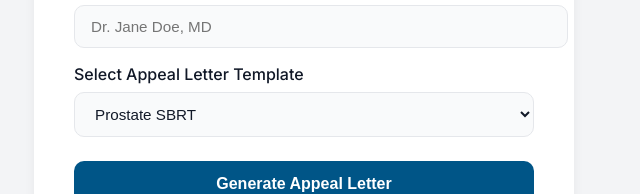
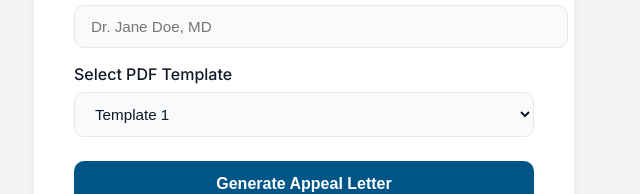
Before and after one commit to jmassachi/appeal-letter-demo, a plain HTML site: page index.html in a window 1280 px wide. Shown: the part 520-714 px from the top of the page, without its empty margins (336-976 px from the left). Drawn offline with Linux system fonts and the light colour scheme.

Commit message:
Update index.html

```diff
--- a/index.html
+++ b/index.html
@@ -128,10 +128,10 @@
       <label for="providerName">Provider Name (Credentials)</label>
       <input type="text" id="providerName" placeholder="Dr. Jane Doe, MD" required />
 
-      <label for="template">Select Appeal Letter Template</label>
+      <label for="template">Select PDF Template</label>
       <select id="template" required>
-        <option value="template1.pdf">Prostate SBRT</option>
-        <option value="template2.pdf">SRS for Brain Mets</option>
+        <option value="template1.pdf">Template 1</option>
+        <option value="template2.pdf">Template 2</option>
       </select>
 
       <!-- Updated button text -->
```
